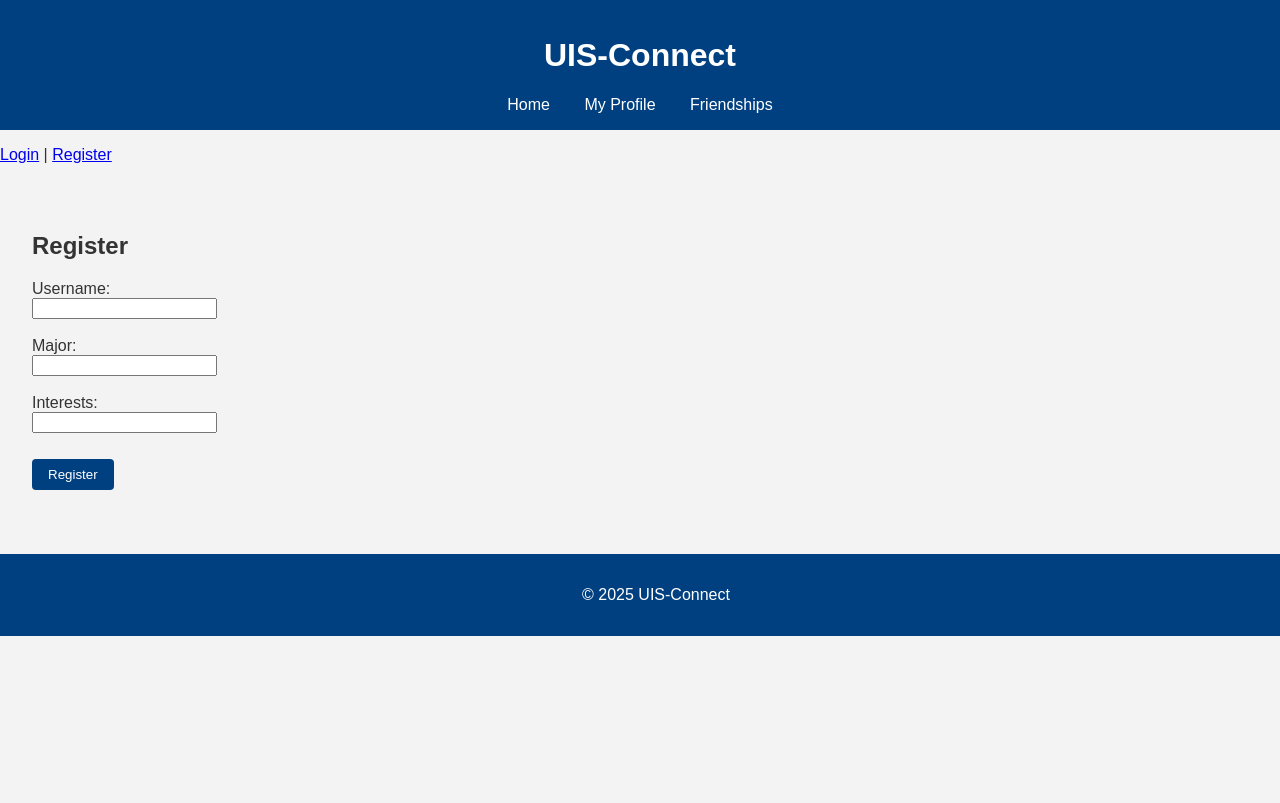
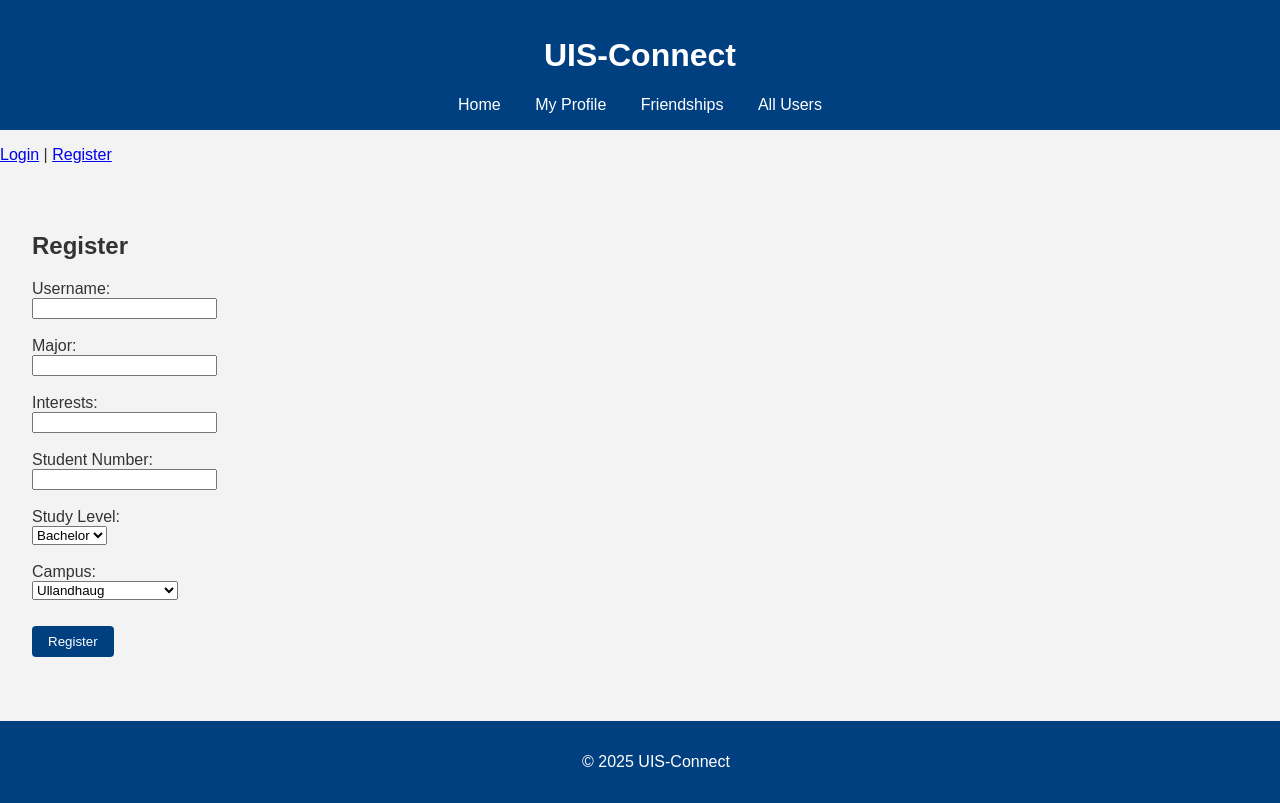
Before and after one commit to Odin-Troli19/UIS-CONNECT-PROJECT, a Flask app: page /register in a window 1280 px wide. Before the commit the page ends 636 px from the top, so only its background shows below. Run offline with Flask 3, Linux system fonts and the light colour scheme.

Commit message:
more functionalities

```diff
--- a/app/app.py
+++ b/app/app.py
@@ -44,18 +44,32 @@ def register():
         username = request.form['username']
         major = request.form['major']
         interests = request.form['interests']
-        user = authenticate_user(username)
-        if user:
+        study_level = request.form['study_level']
+        campus = request.form['campus']
+        student_number = request.form['student_number']
+
+        existing_user = authenticate_user(username)
+        if existing_user:
             flash("Username already exists.", "error")
             return redirect(url_for('register'))
+
         conn = get_db_connection()
-        conn.execute("INSERT INTO users (username, major, interests) VALUES (?, ?, ?)",
-                     (username, major, interests))
+        conn.execute("""
+            INSERT INTO users (username, major, interests, study_level, campus, student_number)
+            VALUES (?, ?, ?, ?, ?, ?)
+        """, (username, major, interests, study_level, campus, student_number))
         conn.commit()
+
+        user = conn.execute("SELECT * FROM users WHERE username = ?", (username,)).fetchone()
         conn.close()
-        flash("Registration successful! You can now log in.", "success")
-        return redirect(url_for('login'))
+
+        session['user_id'] = user['id']
+        session['username'] = user['username']
+        flash("Registration successful! You are now logged in.", "success")
+        return redirect(url_for('index'))
+
     return render_template('register.html')
+
 
 
 @app.route('/logout')
@@ -161,6 +175,40 @@ def friend_requests():
     requests = get_friend_requests_for_user(user_id)
     return render_template('friend_requests.html', requests=requests)
 
+@app.route('/users')
+def users():
+    sort_by = request.args.get('sort', 'username')  # Default to sorting by name
+    if sort_by not in ['username', 'major']:
+        sort_by = 'username'
+
+    conn = get_db_connection()
+    users = conn.execute(f"""
+        SELECT id, username, major, interests
+        FROM users
+        ORDER BY {sort_by} ASC
+    """).fetchall()
+    conn.close()
+    return render_template('users.html', users=users, sort_by=sort_by)
+
+@app.route('/users/<int:user_id>')
+def view_user(user_id):
+    conn = get_db_connection()
+    user = conn.execute("SELECT * FROM users WHERE id = ?", (user_id,)).fetchone()
+    posts = conn.execute("""
+        SELECT p.*,
+               (SELECT COUNT(*) FROM likes WHERE post_id = p.id) AS like_count
+        FROM posts p
+        WHERE p.user_id = ?
+        ORDER BY p.timestamp DESC
+    """, (user_id,)).fetchall()
+    conn.close()
+
+    if not user:
+        flash("User not found", "error")
+        return redirect(url_for('users'))
+
+    return render_template('user_profile.html', user=user, posts=posts)
+
 
 if __name__ == '__main__':
     app.run(debug=True)
--- a/app/templates/base.html
+++ b/app/templates/base.html
@@ -12,6 +12,7 @@
             <a href="{{ url_for('index') }}">Home</a>
             <a href="{{ url_for('profile') }}">My Profile</a>
             <a href="{{ url_for('friendships') }}">Friendships</a>
+            <a href="{{ url_for('users') }}">All Users</a>
         </nav>
     </header>
 
--- a/app/templates/register.html
+++ b/app/templates/register.html
@@ -12,6 +12,23 @@
     <label>Interests:</label><br>
     <input type="text" name="interests"><br><br>
 
+    <label>Student Number:</label><br>
+    <input type="text" name="student_number" required><br><br>
+
+    <label>Study Level:</label><br>
+    <select name="study_level" required>
+        <option value="Bachelor">Bachelor</option>
+        <option value="Master">Master</option>
+        <option value="PhD">PhD</option>
+    </select><br><br>
+
+    <label>Campus:</label><br>
+    <select name="campus" required>
+        <option value="Ullandhaug">Ullandhaug</option>
+        <option value="Bjergsted">Bjergsted</option>
+        <option value="Arkeologisk museum">Arkeologisk museum</option>
+    </select><br><br>
+
     <button type="submit">Register</button>
 </form>
 {% endblock %}
```
Also changed, not shown: app/templates/user_profile.html (added, +27 -0 lines), app/templates/users.html (added, +23 -0 lines), app/uis_connect.db.
